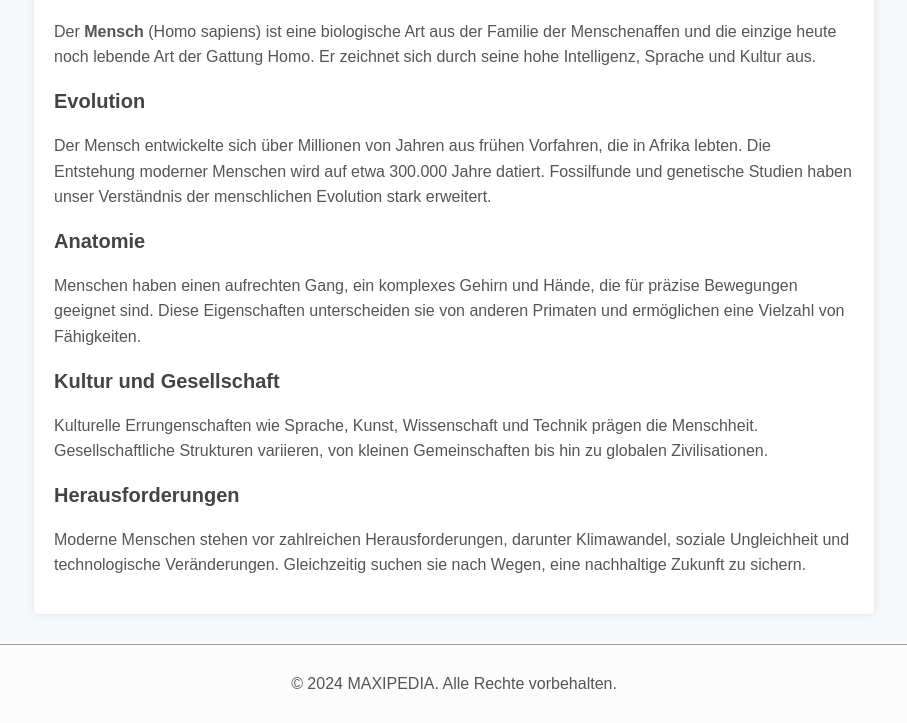
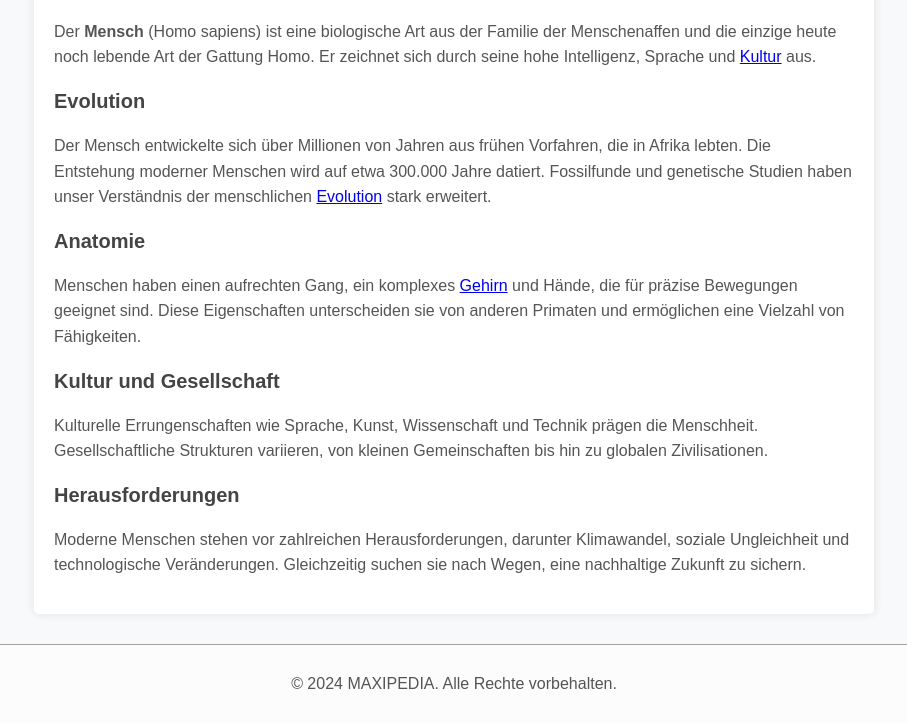
Before and after one commit to DaWahl/maxipedia, a plain HTML site: page Mensch.html in a window 1280 px wide. Shown: the part 182-905 px from the top of the page, without its empty margins (186-1093 px from the left). Drawn offline with Linux system fonts and the light colour scheme.

Commit message:
Update Mensch.html

```diff
--- a/Mensch.html
+++ b/Mensch.html
@@ -76,13 +76,13 @@
 <div class="content">
     <div class="main-section">
         <h2>Mensch</h2>
-        <p>Der <strong>Mensch</strong> (Homo sapiens) ist eine biologische Art aus der Familie der Menschenaffen und die einzige heute noch lebende Art der Gattung Homo. Er zeichnet sich durch seine hohe Intelligenz, Sprache und Kultur aus.</p>
+        <p>Der <strong>Mensch</strong> (Homo sapiens) ist eine biologische Art aus der Familie der Menschenaffen und die einzige heute noch lebende Art der Gattung Homo. Er zeichnet sich durch seine hohe Intelligenz, Sprache und <a href="Kultur.html">Kultur</a> aus.</p>
 
         <h3>Evolution</h3>
-        <p>Der Mensch entwickelte sich über Millionen von Jahren aus frühen Vorfahren, die in Afrika lebten. Die Entstehung moderner Menschen wird auf etwa 300.000 Jahre datiert. Fossilfunde und genetische Studien haben unser Verständnis der menschlichen Evolution stark erweitert.</p>
+        <p>Der Mensch entwickelte sich über Millionen von Jahren aus frühen Vorfahren, die in Afrika lebten. Die Entstehung moderner Menschen wird auf etwa 300.000 Jahre datiert. Fossilfunde und genetische Studien haben unser Verständnis der menschlichen <a href="Evolution.html">Evolution</a> stark erweitert.</p>
 
         <h3>Anatomie</h3>
-        <p>Menschen haben einen aufrechten Gang, ein komplexes Gehirn und Hände, die für präzise Bewegungen geeignet sind. Diese Eigenschaften unterscheiden sie von anderen Primaten und ermöglichen eine Vielzahl von Fähigkeiten.</p>
+        <p>Menschen haben einen aufrechten Gang, ein komplexes <a href="Gehirn.html">Gehirn</a> und Hände, die für präzise Bewegungen geeignet sind. Diese Eigenschaften unterscheiden sie von anderen Primaten und ermöglichen eine Vielzahl von Fähigkeiten.</p>
 
         <h3>Kultur und Gesellschaft</h3>
         <p>Kulturelle Errungenschaften wie Sprache, Kunst, Wissenschaft und Technik prägen die Menschheit. Gesellschaftliche Strukturen variieren, von kleinen Gemeinschaften bis hin zu globalen Zivilisationen.</p>
```
